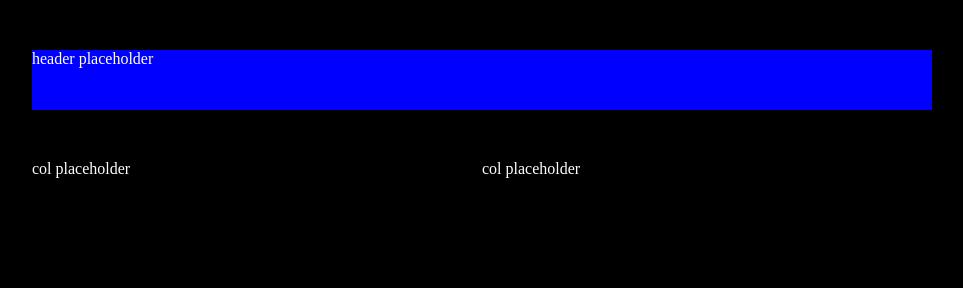
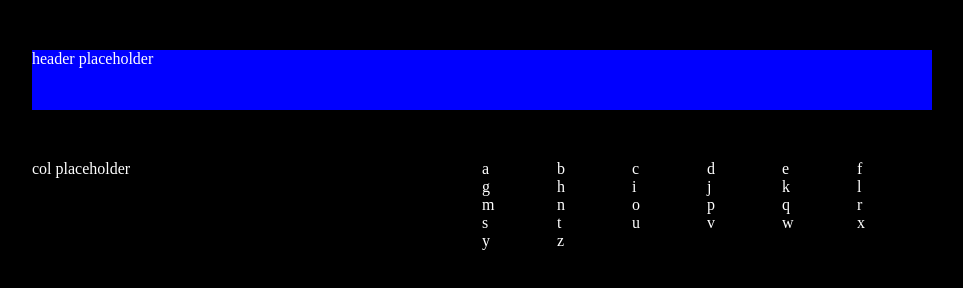
Before and after one commit to mgdsem/hang-man, a plain HTML site: page index.html in a window 1280 px wide. Shown: the whole page, without its empty margins (158-1121 px from the left). Drawn offline with Linux system fonts and the light colour scheme.

Commit message:
add new element - letters

```diff
--- a/index.html
+++ b/index.html
@@ -6,14 +6,16 @@
     <meta name="viewport" content="width=device-width, initial-scale=1.0">
     <meta http-equiv="X-UA-Compatible" content="ie=edge">
     <link rel="stylesheet" href="style.css">
-    <title>Document</title>
+    <title>Hangman</title>
 </head>
 
 <body>
     <header class="header">header placeholder</header>
     <div class="row">
         <div class="column">col placeholder</div>
-        <div class="column">col placeholder</div>
+        <div class="column">
+            <div id="letters-container"></div>
+        </div>
     </div>
 
 
--- a/main.js
+++ b/main.js
@@ -1 +1,23 @@
-console.log("connected");
+// constans
+
+const LETTERS = 'abcdefghijklmnopqrstuvwxyz'.split('');
+console.log(LETTERS);
+
+// HTML elements
+
+const lettersContainer = document.getElementById('letters-container');
+lettersContainer.classList.add('letters-container');
+
+// logic
+
+function render() {
+    LETTERS.forEach((letter) => {
+        console.log(letter);
+        const letterContainer = document.createElement('div');
+        letterContainer.innerText = letter;
+        letterContainer.classList.add('letter-container');
+        lettersContainer.appendChild(letterContainer);
+    })
+}
+
+render();
--- a/style.css
+++ b/style.css
@@ -23,5 +23,11 @@ body {
 
 .column {
     width: 50%;
+}
 
+.letters-container {}
+
+.letter-container {
+    width: 75px;
+    display: inline-block;
 }
```
